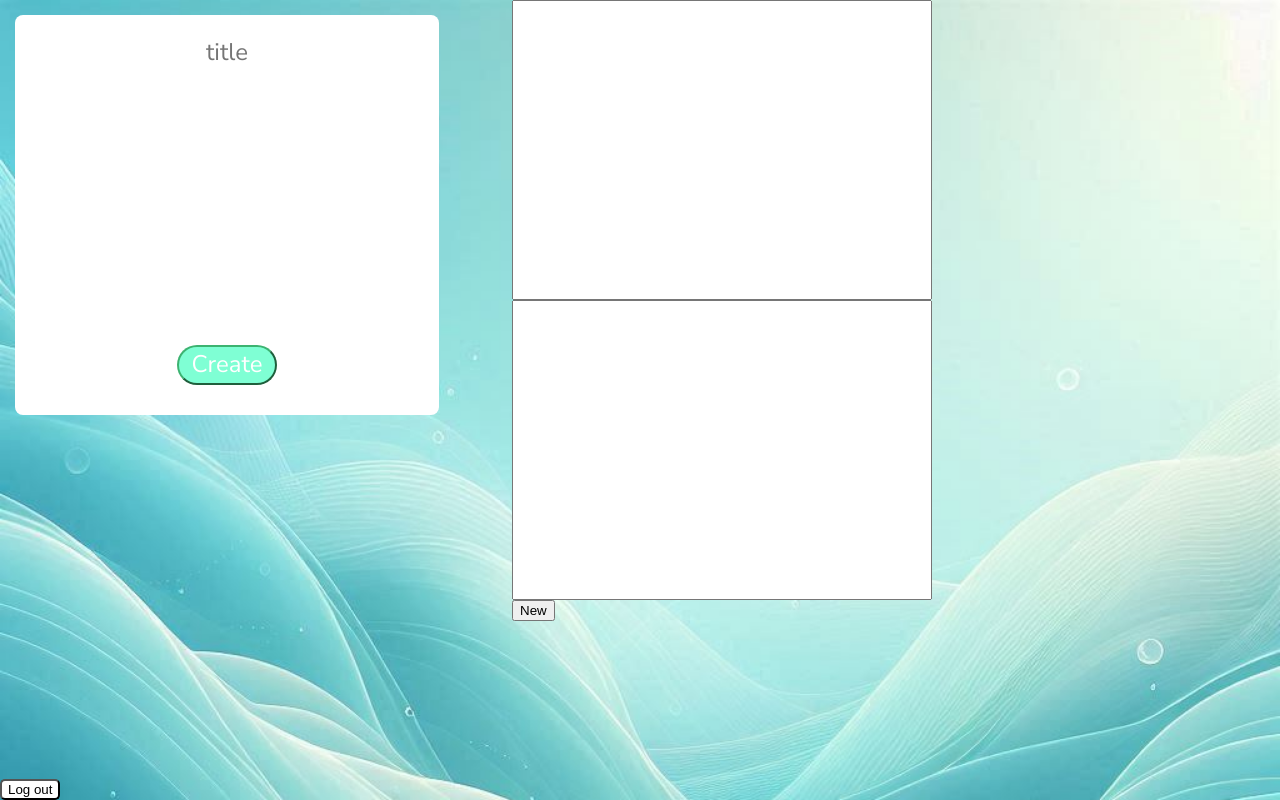
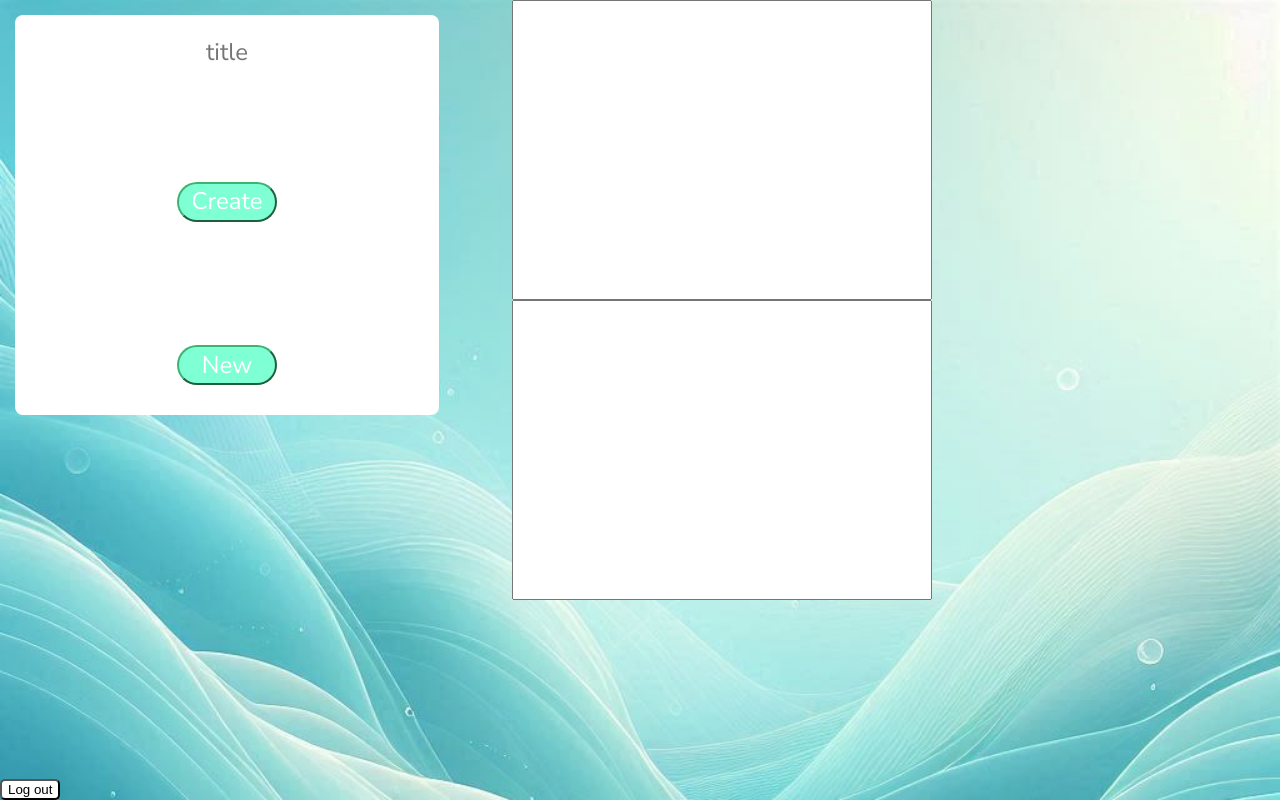
Before and after one commit to Introspectivegorilla/Final_project, a Flask app: page /new in a window 1280 px wide. Run offline with Flask 3, Linux system fonts and the light colour scheme; a user stored in the database is signed in; some libraries are stand-ins or nearby versions; some web fonts are replaced.

Commit message:
I just gave up an put the new button in the title box. Oh well.

```diff
--- a/static/styles.css
+++ b/static/styles.css
@@ -356,3 +356,17 @@ h1 {
 textarea {
     resize:none;
 }
+
+.new_card {
+
+    border-radius:40px;
+    background-color:aquamarine;
+    color:white;
+    font-family:'Nunito Sans';
+    font-size:24px;
+    height:40px;
+    width:100px;
+    border-color:mediumseagreen;
+    margin:10px;
+    text-align:center;
+}
--- a/templates/new.html
+++ b/templates/new.html
@@ -11,13 +11,13 @@
     <div class = "box2 l-corner">
         <input class='title' type="text" name="title" placeholder="title">
         <button class='create' type="submit">Create set</button>
+        <button class='new_card' type='button' onclick = "create_new()">New</button>
     </div>
 
     <div class="box3 r-corner">
 
         <textarea class="question link_font" name="prompt" type="text"></textarea>
         <textarea class="question link_font" name="response" type="text"></textarea>
-        <button class='btn3 center' type='button' onclick = "create_new()">New</button>
     </div>
 
 </form>
--- a/templates/play.html
+++ b/templates/play.html
@@ -5,17 +5,16 @@
 
 <div id="data-box" data-info='{{load_cards | tojson }}'></div>
 
-<div class="conatiner2">
+<div class="container2">
     <button class='login' type ="button" onclick="flip_card()">Flip</button>
     <button class='login' type="button" onclick ="next_card()">Next</button>
 </div>
 
 
 <div class = 'container'>
-
     <div class="box6">
         <p class="p1" id="prompt-response">{{load_cards[0]['prompt']}}</p>
     </div>
  </div>
 
-                        {% endblock %}}
+{% endblock}
```
Also changed, not shown: flashcards.db, 1 other file. Lines whose indentation alone changed are shown as unchanged.
